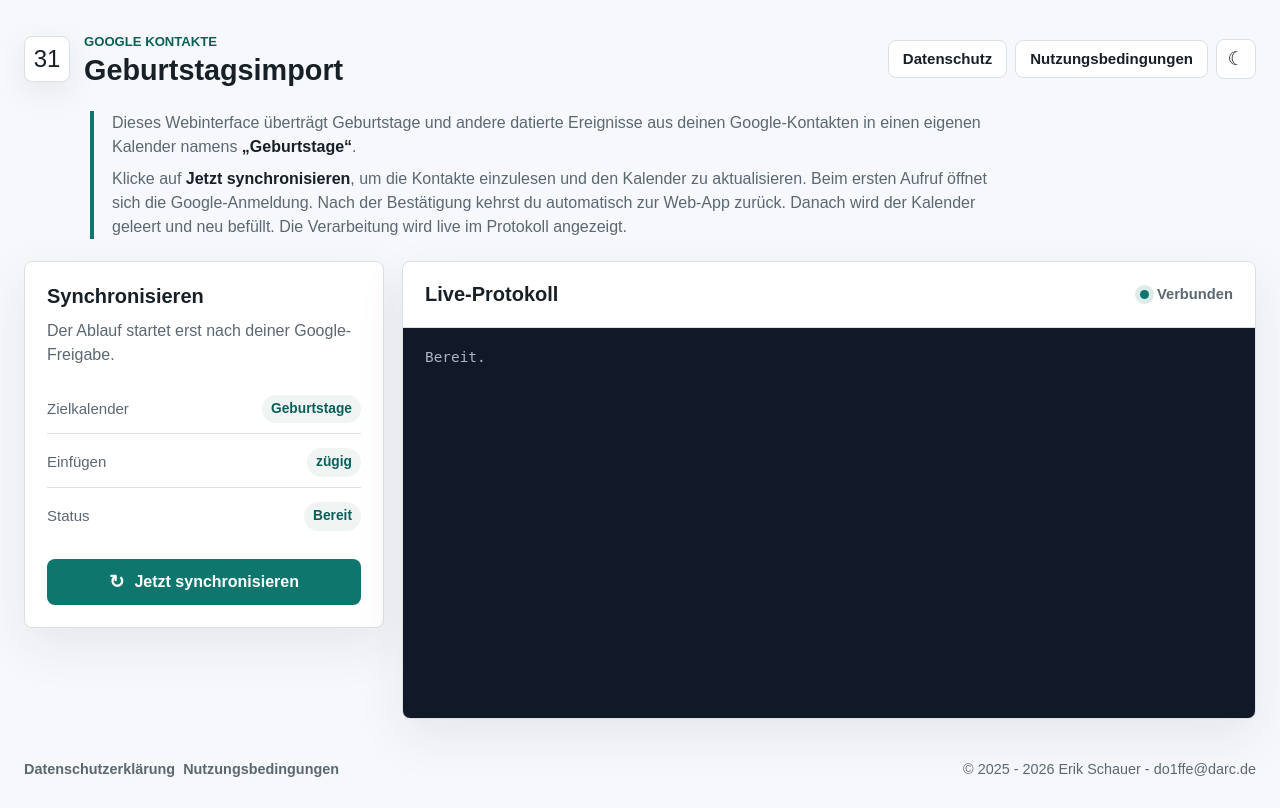
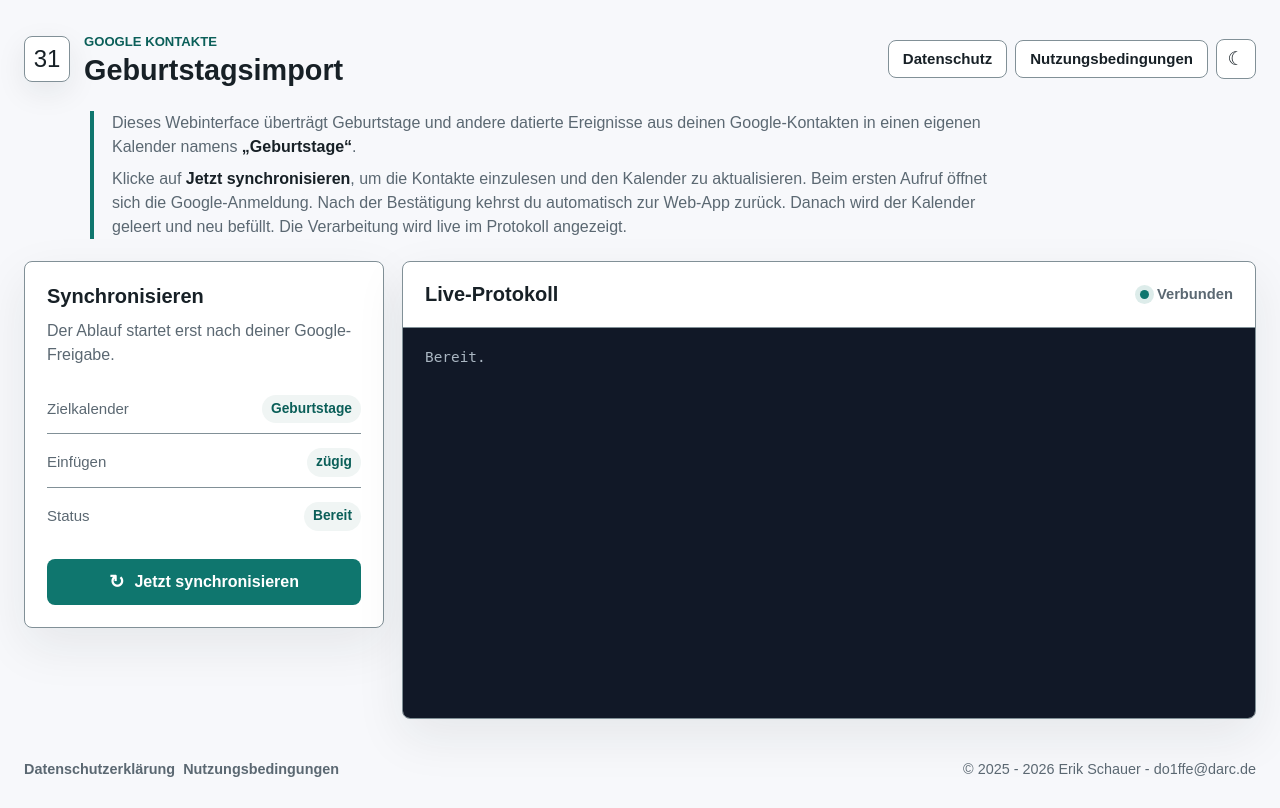
Before and after one commit to DO1FFE/geburtstage, a Flask app: page / in a window 1280 px wide. Run offline with Flask 3, Linux system fonts and the light colour scheme.

Commit message:
Verbessere Farbkontraste

```diff
--- a/static/app.css
+++ b/static/app.css
@@ -5,7 +5,7 @@
     --fläche-gedämpft: #f0f5f4;
     --text: #172026;
     --text-leise: #5b6872;
-    --linie: #d9e1e4;
+    --linie: #819097;
     --akzent: #0f766e;
     --akzent-dunkel: #0b5f59;
     --akzent-weich: #d9f2ee;
@@ -18,6 +18,7 @@
     --primär-text: #ffffff;
     --primär-schatten: 0 12px 28px rgba(15, 118, 110, 0.24);
     --primär-deaktiviert: #8ba8a4;
+    --primär-deaktiviert-text: #172026;
     --trennen-hover-rand: rgba(180, 35, 24, 0.35);
     --trennen-hover-hintergrund: #fff3f2;
     --auth-rand: #f0d58d;
@@ -39,7 +40,7 @@
     --fläche-gedämpft: #29312d;
     --text: #f1f5f2;
     --text-leise: #b5c0ba;
-    --linie: #3d4842;
+    --linie: #627169;
     --akzent: #2bb7a8;
     --akzent-dunkel: #69d8ca;
     --akzent-weich: #183c37;
@@ -52,6 +53,7 @@
     --primär-text: #071b18;
     --primär-schatten: 0 12px 28px rgba(43, 183, 168, 0.2);
     --primär-deaktiviert: #526b65;
+    --primär-deaktiviert-text: #f1f5f2;
     --trennen-hover-rand: rgba(255, 147, 138, 0.46);
     --trennen-hover-hintergrund: #3b2625;
     --auth-rand: #75602e;
@@ -343,6 +345,7 @@ h1 {
 
 .primärknopf:disabled {
     background: var(--primär-deaktiviert);
+    color: var(--primär-deaktiviert-text);
     cursor: wait;
     box-shadow: none;
     transform: none;
--- a/templates/datenschutz.html
+++ b/templates/datenschutz.html
@@ -5,7 +5,7 @@
     <meta name="viewport" content="width=device-width, initial-scale=1">
     <title>Datenschutzerklärung</title>
     <script src="{{ url_for('static', filename='farbschema.js') }}?v=20260725-01"></script>
-    <link rel="stylesheet" href="{{ url_for('static', filename='app.css') }}?v=20260725-01">
+    <link rel="stylesheet" href="{{ url_for('static', filename='app.css') }}?v=20260725-02">
 </head>
 <body>
     <div class="seitenrahmen">
--- a/templates/index.html
+++ b/templates/index.html
@@ -5,7 +5,7 @@
     <meta name="viewport" content="width=device-width, initial-scale=1">
     <title>Google Geburtstagsimport</title>
     <script src="{{ url_for('static', filename='farbschema.js') }}?v=20260725-01"></script>
-    <link rel="stylesheet" href="{{ url_for('static', filename='app.css') }}?v=20260725-01">
+    <link rel="stylesheet" href="{{ url_for('static', filename='app.css') }}?v=20260725-02">
     <script src="{{ url_for('static', filename='socket.io.min.js') }}"></script>
 </head>
 <body>
--- a/templates/nutzungsbedingungen.html
+++ b/templates/nutzungsbedingungen.html
@@ -5,7 +5,7 @@
     <meta name="viewport" content="width=device-width, initial-scale=1">
     <title>Nutzungsbedingungen</title>
     <script src="{{ url_for('static', filename='farbschema.js') }}?v=20260725-01"></script>
-    <link rel="stylesheet" href="{{ url_for('static', filename='app.css') }}?v=20260725-01">
+    <link rel="stylesheet" href="{{ url_for('static', filename='app.css') }}?v=20260725-02">
 </head>
 <body>
     <div class="seitenrahmen">
```
